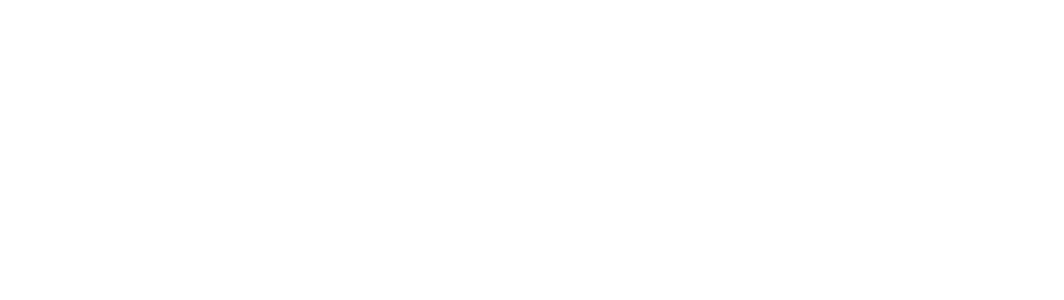
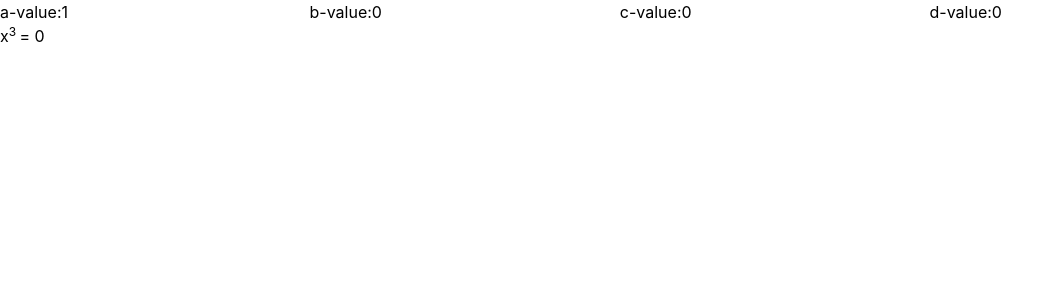
Before and after one commit to IzzyZeee/assignment3, a React (Vite) app: page / in a window 1280 px wide. Shown: the top 300 px of the page, without its empty margins (0-1064 px from the left). Built offline with nearby package versions, Linux system fonts and the light colour scheme.

Commit message:
wrote cubicequation and cubicinput

```diff
--- a/src/App.css
+++ b/src/App.css
@@ -0,0 +1 @@
+@import "tailwindcss";
--- a/src/App.tsx
+++ b/src/App.tsx
@@ -1,15 +1,36 @@
-import { useState } from 'react'
+import { useState, useRef } from 'react'
 import reactLogo from './assets/react.svg'
 import viteLogo from './assets/vite.svg'
 import heroImg from './assets/hero.png'
 import './App.css'
+import type{ Coefficient } from "./TypesToUse/Types.tsx";
+import CubicEquation from "./CubicEquation.tsx";
+// import CubicGraph from "./CubicGraph.tsx";
+// import CubicHistory from "./CubicHistory.tsx";
+import CubicInput from "./CubicInput.tsx";
+// import CubicTable from "./CubicTable.tsx";
 
 function App() {
-  // const [count, setCount] = useState(0)
+
+const [input, setInput] = useState<Coefficient>({a: 1, b: 0, c: 0, d: 0}); // SSOT. It's a state of type Coefficient. Sets default values for abcd (a can't be 0)
+// const inputRef = useRef<HTMLInputElement | null>(null);
 
   return (
 
-    <div></div>
+    <div>
+      <CubicInput
+        coefficients={input} // putting in parameters of CubicInput, coefficients and update
+        update={setInput} // input and setInput are defined above
+      >
+      </CubicInput>
+
+      <CubicEquation
+        coefficients={input} // Anything with input will be instantly updated (cuz it's the same state)
+        update={setInput}
+      >
+      </CubicEquation>
+    </div>
+
   )
 }
 
--- a/src/CubicEquation.tsx
+++ b/src/CubicEquation.tsx
@@ -1,66 +1,53 @@
-import { useState, useRef } from "react";
+import type{ Coefficient, UpdateCoefficient } from "./TypesToUse/Types.tsx";
+import { useState, useRef, useEffect } from "react";
 
-export const CubicEquation = () => {
-    const [a, setA] = useState<number>(0);
-    const [b, setB] = useState<number>(0);
-    const [c, setC] = useState<number>(0);
-    const [d, setD] = useState<number>(0);
-    const inputRef = useRef<HTMLInputElement | null>(null);
+export default function CubicEquation
 
-    const handleSubmit = (event: React.FormEvent) => {
-        event.preventDefault();
+({ coefficients, update }: UpdateCoefficient) {
 
-        if (a == 0) { // a-value cannot be zero or it's no longer a cubic.
-            return;
+    const [equation, setEquation] = useState<string>(""); // State for Equation
+
+    useEffect (() => {
+
+        const a = coefficients.a;
+        const b = coefficients.b;
+        const c = coefficients.c;
+        const d = coefficients.d;
+
+        function term(coefficient: number, power: number) { // Returns terms so you can put them in an equation
+
+            let result = "";
+
+            if (coefficient > 0) { // Positive term
+                if (power == 0) { // For x^0, or last term
+                    result += "+ " + (coefficient == 1 && power != 0 ? "" : coefficient) + " ";
+                } else {
+                    result += "+ " + (coefficient == 1 && power != 0 ? "" : coefficient) + "x<sup>" + (power > 1 ? power + " " : " ") + "</sup>"; // Doesn't put power if it's x^1
+                }
+            } else if (coefficient < 0) { // Negative term
+                if (power == 0) {
+                    result += "- " + (Math.abs(coefficient) == 1 && power != 0 ? "" : Math.abs(coefficient)) + " ";
+                } else {
+                    result +=  "- " + (Math.abs(coefficient) == 1 && power != 0 ? "" : Math.abs(coefficient)) + "x<sup>" + (power > 1 ? power + " " : " ") + "</sup>";
+                }
+            }
+
+            return result; // Returns nothing if the coefficient was 0
         }
 
-        const p = (3 * a * c - b * b) / (3 * a * a);
-        const q = (27 * a * a * d - 9 * a * b * c + 2 * b * b * b) / (27 * a * a * a);
-        let delta = Math.pow(q / 2, 2) + Math.pow(p / 3, 3);
+        setEquation(
+            (a > 0 ? term(a, 3).substring(2) : "-" + term(a, 3).substring(2)) + term(b, 2) + term(c, 1) + term(d, 0) + "= 0" // The return String
+        );
 
-        let x1 = 0;
-        let x2 = 0;
-        let x3 = 0;
-
-        function truncate(num: number, places: number) {
-            const multiplied = num * Math.pow(10, places); 34
-            const result = Math.trunc(multiplied) / Math.pow(10, places);
-            return result;
-        }
-
-        function cardano(a: number, b: number, p: number, q: number) {
-            return truncate(Math.cbrt(-q / 2 + Math.sqrt(Math.pow(q / 2, 2) + Math.pow(p / 3, 3))) + Math.cbrt(-q / 2 - Math.sqrt(Math.pow(q / 2, 2) + Math.pow(p / 3, 3))) - b / (3 * a), 2);
-        }
-
-        if (Math.abs(delta) < 1e-15) {
-
-            delta = 0;
-
-        if (Math.abs(p) < 1e-15 && Math.abs(q) < 1e-15) { // Case C1: Triple root when p = q = 0
-            x1 = cardano(a, b, p, q);
-            x2 = x1;
-            x3 = x1;
-        } else { // Case C2: Double root
-            x1 = cardano(a, b, p, q); // Double
-            x2 = truncate(Math.cbrt(q / 2) - b / (3 * a), 2); // Single
-            x3 = x2;
-        }
-
-        } else if (delta < 0) { // Case A: 3 real roots
-            const theta = (1 / 3) * Math.acos(-q / (2 * Math.sqrt(-Math.pow(p / 3, 3))));
-            x1 = truncate(2 * Math.sqrt(-p / 3) * Math.cos(theta) - b / (3 * a), 2);
-            x2 = truncate(2 * Math.sqrt(-p / 3) * Math.cos(theta + (2 * Math.PI) / 3) - b / (3 * a), 2);
-            x3 = truncate(2 * Math.sqrt(-p / 3) * Math.cos(theta + (4 * Math.PI) / 3) - b / (3 * a), 2);
-        } else { // Case B: Delta > 0, 1 real root and 2 complex roots
-            x1 = cardano(a, b, p, q);
-            x2 = NaN;
-            x3 = NaN;
-        }
-    }
+    }, [coefficients]); // useEffect's second [] parameter means it'll only run when [] udpates
 
     return (
         <div>
-
+            <label
+                className="INSERTCSS"
+                dangerouslySetInnerHTML={{ __html: equation }} // Used to straight-up put HTML into the site, a lazy fix of sorts
+            >
+            </label>
         </div>
     )
 }
--- a/src/CubicGraph.tsx
+++ b/src/CubicGraph.tsx
@@ -0,0 +1,68 @@
+import type{ Coefficient, UpdateCoefficient } from "./TypesToUse/Types.tsx";
+import { useState, useRef } from "react";
+
+export default function CubicGraph
+
+({ coefficients, update }: UpdateCoefficient) {
+
+    const handleSubmit = (event: React.FormEvent) => {
+        event.preventDefault();
+
+        const a = coefficients.a;
+        const b = coefficients.b;
+        const c = coefficients.c;
+        const d = coefficients.d;
+
+        if (coefficients.a == 0) { // a-value cannot be zero or it's no longer a cubic.
+            return; // TBD what this does
+        }
+
+        const p = (3 * a * c - b * b) / (3 * a * a);
+        const q = (27 * a * a * d - 9 * a * b * c + 2 * b * b * b) / (27 * a * a * a);
+        let delta = Math.pow(q / 2, 2) + Math.pow(p / 3, 3);
+
+        let x1 = 0;
+        let x2 = 0;
+        let x3 = 0;
+
+        function truncate(num: number, places: number) {
+            const multiplied = num * Math.pow(10, places); 34
+            const result = Math.trunc(multiplied) / Math.pow(10, places);
+            return result;
+        }
+
+        function cardano(a: number, b: number, p: number, q: number) {
+            return truncate(Math.cbrt(-q / 2 + Math.sqrt(Math.pow(q / 2, 2) + Math.pow(p / 3, 3))) + Math.cbrt(-q / 2 - Math.sqrt(Math.pow(q / 2, 2) + Math.pow(p / 3, 3))) - b / (3 * a), 2);
+        }
+
+        if (Math.abs(delta) < 1e-15) {
+
+            delta = 0;
+
+        if (Math.abs(p) < 1e-15 && Math.abs(q) < 1e-15) { // Case C1: Triple root when p = q = 0
+            x1 = cardano(a, b, p, q);
+            x2 = x1;
+            x3 = x1;
+        } else { // Case C2: Double root
+            x1 = cardano(a, b, p, q); // Double
+            x2 = truncate(Math.cbrt(q / 2) - b / (3 * a), 2); // Single
+            x3 = x2;
+        }
+
+        } else if (delta < 0) { // Case A: 3 real roots
+            const theta = (1 / 3) * Math.acos(-q / (2 * Math.sqrt(-Math.pow(p / 3, 3))));
+            x1 = truncate(2 * Math.sqrt(-p / 3) * Math.cos(theta) - b / (3 * a), 2);
+            x2 = truncate(2 * Math.sqrt(-p / 3) * Math.cos(theta + (2 * Math.PI) / 3) - b / (3 * a), 2);
+            x3 = truncate(2 * Math.sqrt(-p / 3) * Math.cos(theta + (4 * Math.PI) / 3) - b / (3 * a), 2);
+        } else { // Case B: Delta > 0, 1 real root and 2 complex roots
+            x1 = cardano(a, b, p, q);
+            x2 = NaN;
+            x3 = NaN;
+        }
+    }
+
+    return (
+        <div>
+        </div>
+    )
+}
--- a/src/CubicInput.tsx
+++ b/src/CubicInput.tsx
@@ -0,0 +1,65 @@
+import type{ Coefficient, UpdateCoefficient } from "./TypesToUse/Types.tsx";
+import { useState, useRef } from "react";
+
+export default function CubicInput
+
+({ coefficients, update }: UpdateCoefficient) {
+
+    return (
+        <div>
+            <div className="INSERTCSS">
+                <label className="INSERTCSS">
+                    a-value:
+                </label>
+                <input
+                    type="number" // Same stuff from assignment2
+                    step="any"
+                    value={coefficients.a} // Taken from parameter "a"
+                    onChange={(e) => update({... coefficients, a: Number(e.target.value)})} // inside {} is a Ccoefficient object, where we only update "a"
+                    required // Makes it mandatory
+                    className="INSERTCSS" // CSS goes here
+                >
+                </input>
+
+                <label className="INSERTCSS">
+                    b-value:
+                </label>
+                <input
+                    type="number"
+                    step="any"
+                    value={coefficients.b}
+                    onChange={(e) => update({... coefficients, b: Number(e.target.value)})}
+                    required
+                    className="INSERTCSS"
+                >
+                </input>
+
+                <label className="INSERTCSS">
+                    c-value:
+                </label>
+                <input
+                    type="number"
+                    step="any"
+                    value={coefficients.c}
+                    onChange={(e) => update({... coefficients, c: Number(e.target.value)})}
+                    required
+                    className="INSERTCSS"
+                >
+                </input>
+
+                <label className="INSERTCSS">
+                    d-value:
+                </label>
+                <input
+                    type="number"
+                    step="any"
+                    value={coefficients.d}
+                    onChange={(e) => update({... coefficients, d: Number(e.target.value)})}
+                    required
+                    className="INSERTCSS"
+                >
+                </input>
+            </div>
+        </div>
+    );
+}
--- a/src/CubicTable.tsx
+++ b/src/CubicTable.tsx
@@ -0,0 +1,20 @@
+import type{ Coefficient, UpdateCoefficient } from "./TypesToUse/Types.tsx";
+import { useState, useRef, useEffect } from "react";
+
+export default function CubicEquation
+
+({ coefficients, update }: UpdateCoefficient) {
+
+    const [SOMETHING SOMETHING] = useState<TYPE>(skigumifushoilet); // State for Equation
+
+    useEffect (() => {
+
+
+    }, [coefficients]); // useEffect's second [] parameter means it'll only run when [] udpates
+
+    return (
+        <div>
+
+        </div>
+    )
+}
```
